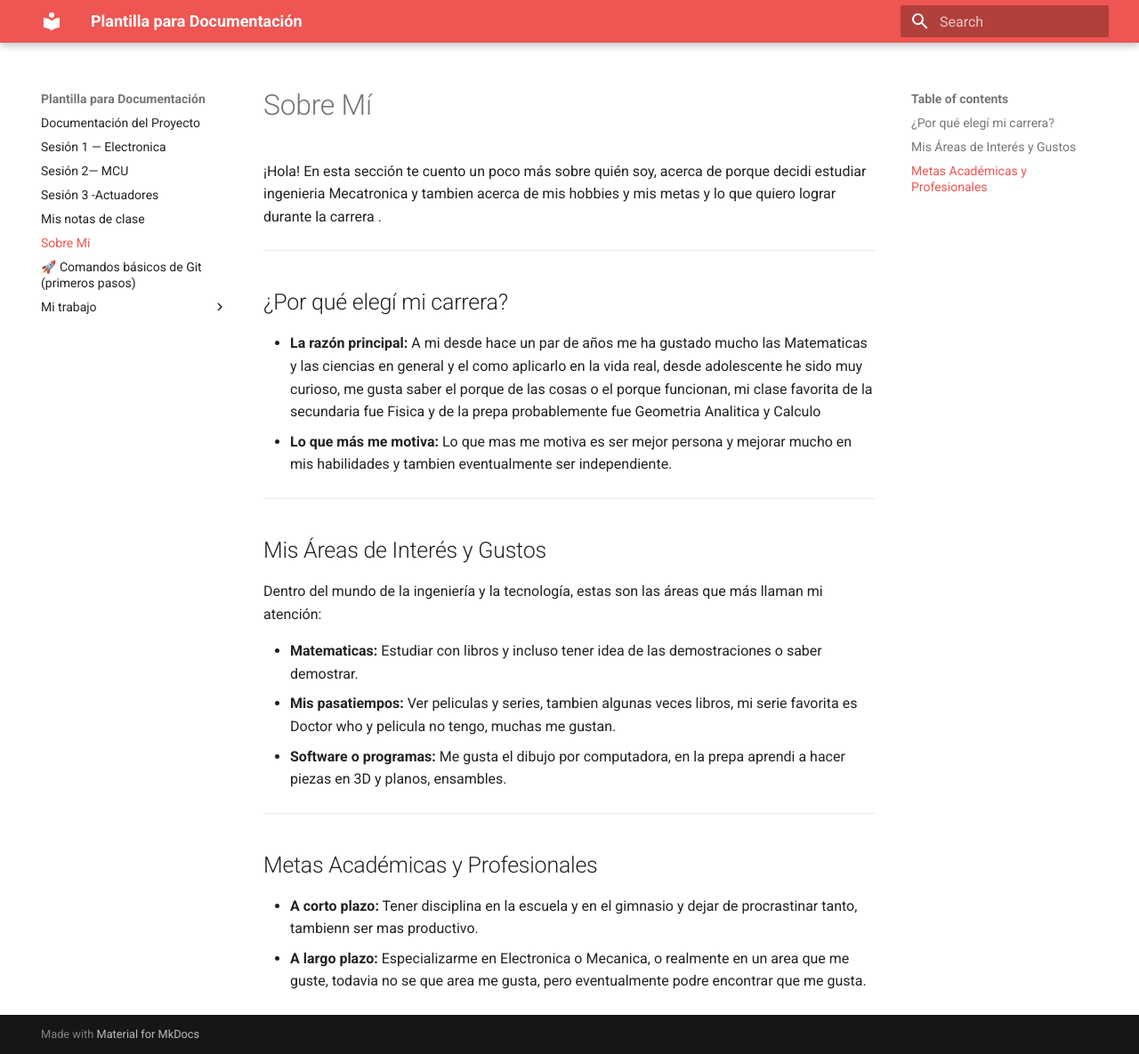
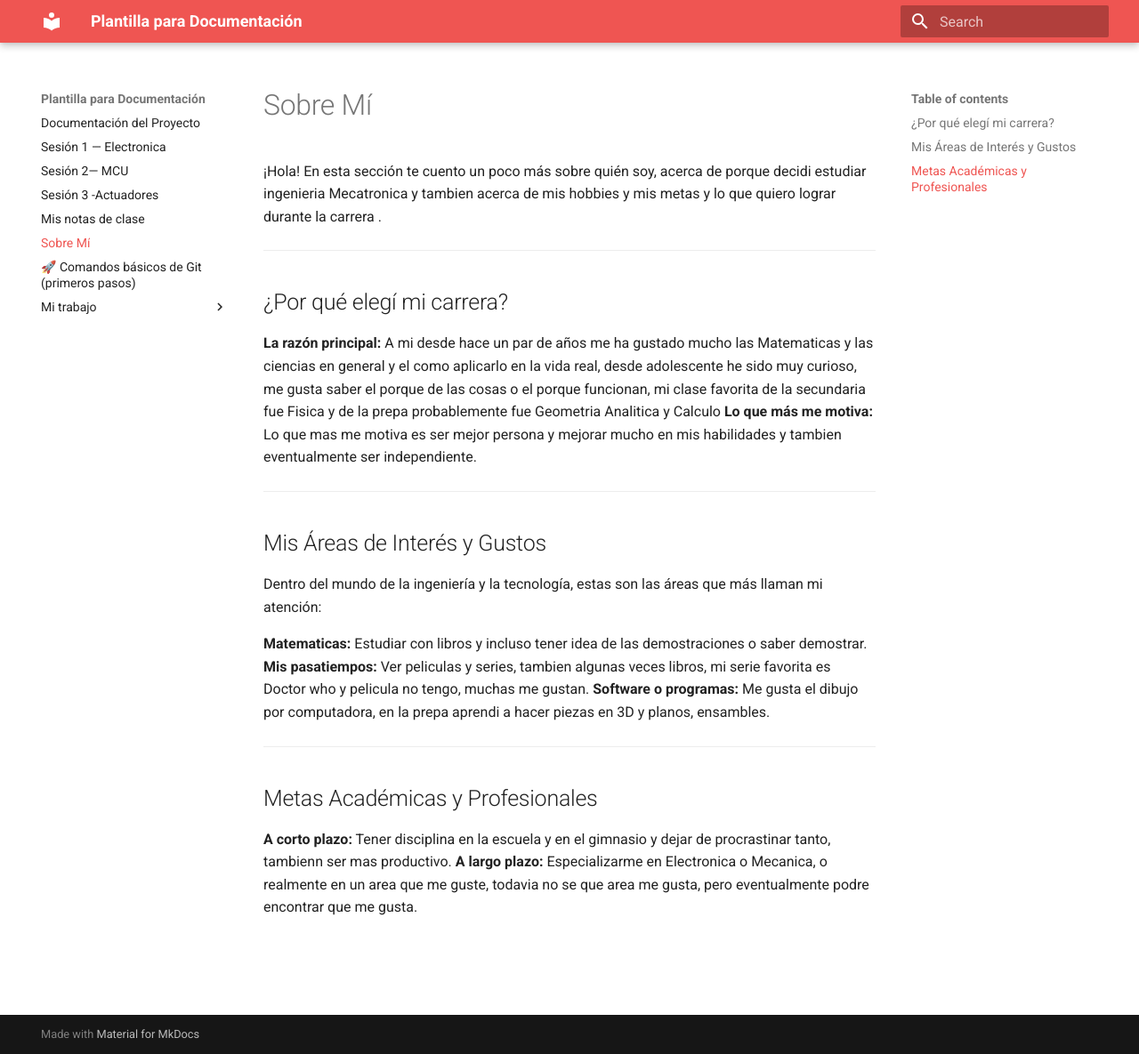
Before and after one commit to dv346/Bitacora_DavidV, an MkDocs documentation site: the page built from docs/ejemplo.md, in a window 1280 px wide and 1185 px high. Shown: the whole window at 89% size. Built offline with MkDocs 1.6.1 and Material for MkDocs 9.7.7, drawn with Linux system fonts in a browser that asks for light colours.

Commit message:
Corregido

```diff
--- a/docs/ejemplo.md
+++ b/docs/ejemplo.md
@@ -5,20 +5,20 @@
 ---
 
 ## ¿Por qué elegí mi carrera?
-* **La razón principal:** A mi desde hace un par de años me ha gustado mucho las Matematicas y las ciencias en general y el como aplicarlo en la vida real, desde adolescente he sido muy curioso, me gusta saber el porque de las cosas o el porque funcionan, mi clase favorita de la secundaria fue Fisica y de la prepa probablemente fue Geometria Analitica y Calculo
-* **Lo que más me motiva:** Lo que mas me motiva es ser mejor persona y mejorar mucho en mis habilidades y tambien eventualmente ser independiente.
+**La razón principal:** A mi desde hace un par de años me ha gustado mucho las Matematicas y las ciencias en general y el como aplicarlo en la vida real, desde adolescente he sido muy curioso, me gusta saber el porque de las cosas o el porque funcionan, mi clase favorita de la secundaria fue Fisica y de la prepa probablemente fue Geometria Analitica y Calculo
+**Lo que más me motiva:** Lo que mas me motiva es ser mejor persona y mejorar mucho en mis habilidades y tambien eventualmente ser independiente.
 
 ---
 
 ##  Mis Áreas de Interés y Gustos
 Dentro del mundo de la ingeniería y la tecnología, estas son las áreas que más llaman mi atención:
 
-* **Matematicas:** Estudiar con libros y incluso tener idea de las demostraciones o saber demostrar.
-* **Mis pasatiempos:** Ver peliculas y series, tambien algunas veces libros, mi serie favorita es Doctor who y pelicula no tengo, muchas me gustan.
-* **Software o programas:** Me gusta el dibujo por computadora, en la prepa aprendi a hacer piezas en 3D y planos, ensambles.
+**Matematicas:** Estudiar con libros y incluso tener idea de las demostraciones o saber demostrar.
+**Mis pasatiempos:** Ver peliculas y series, tambien algunas veces libros, mi serie favorita es Doctor who y pelicula no tengo, muchas me gustan.
+**Software o programas:** Me gusta el dibujo por computadora, en la prepa aprendi a hacer piezas en 3D y planos, ensambles.
 
 ---
 
 ## Metas Académicas y Profesionales
-* **A corto plazo:** Tener disciplina en la escuela y en el gimnasio y dejar de procrastinar tanto, tambienn ser mas productivo.
-* **A largo plazo:** Especializarme en Electronica o Mecanica, o realmente en un area que me guste, todavia no se que area me gusta, pero eventualmente podre encontrar que me gusta.
+**A corto plazo:** Tener disciplina en la escuela y en el gimnasio y dejar de procrastinar tanto, tambienn ser mas productivo.
+**A largo plazo:** Especializarme en Electronica o Mecanica, o realmente en un area que me guste, todavia no se que area me gusta, pero eventualmente podre encontrar que me gusta.
```
Also changed, not shown: docs/Sesion3.md (+0 -2 lines).
